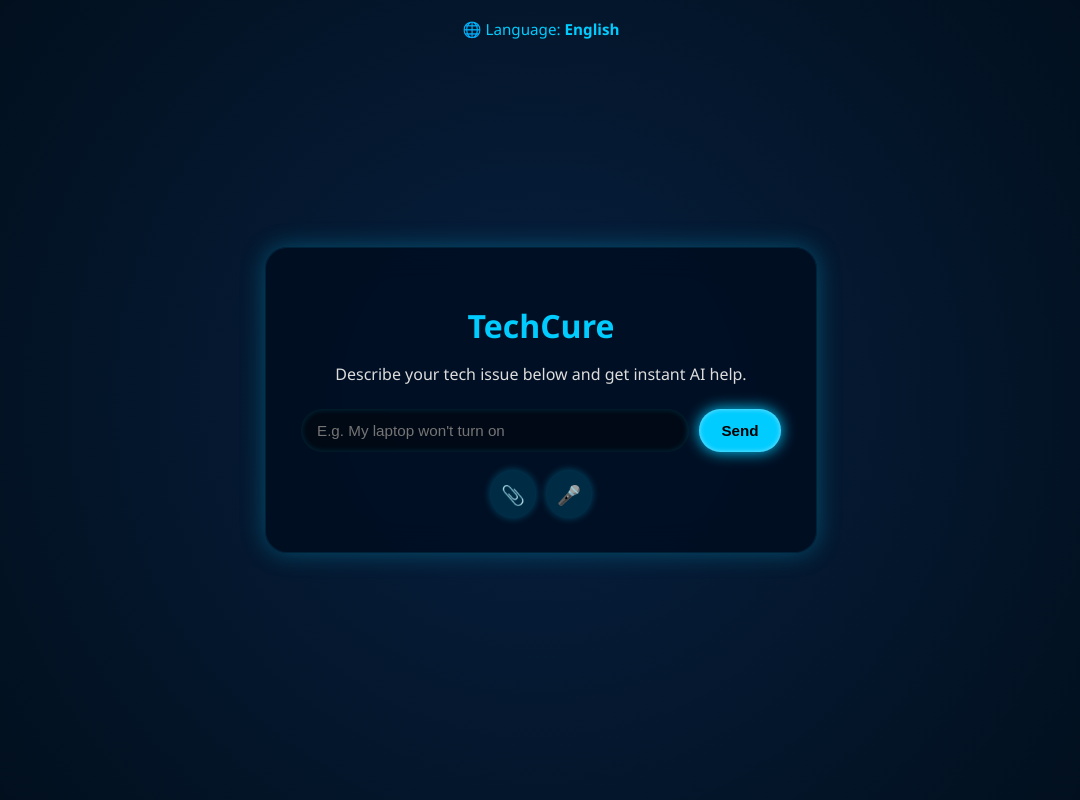
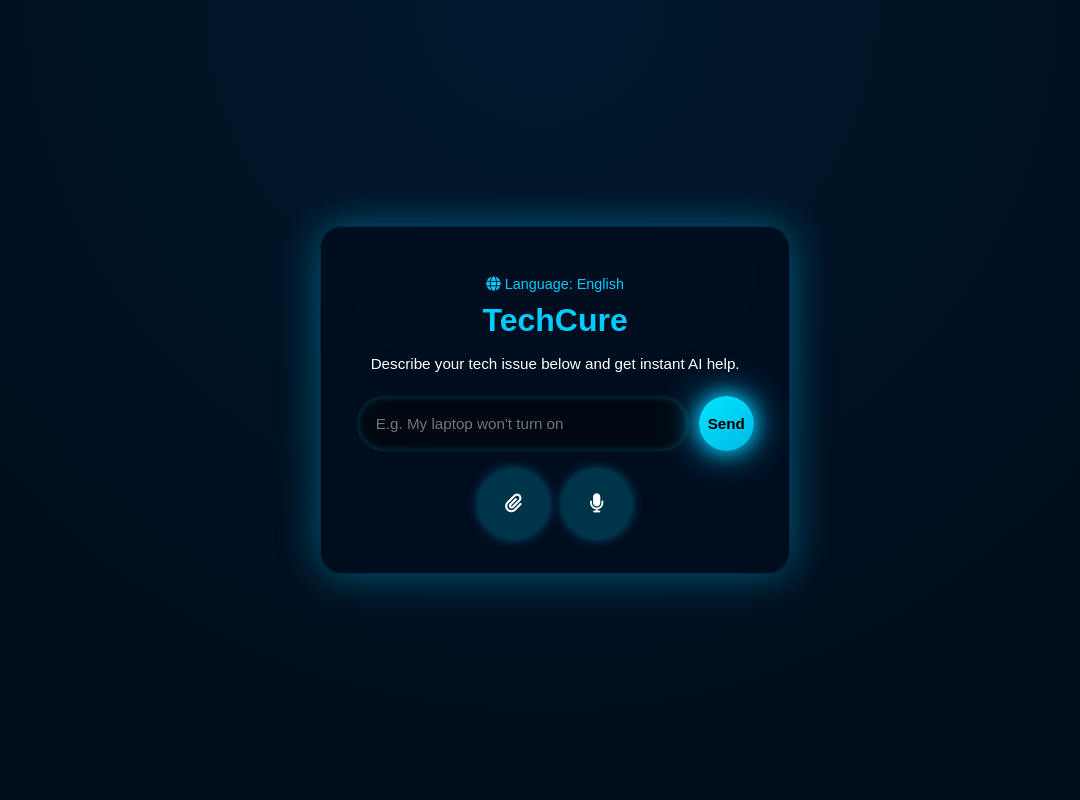
Before and after one commit to Rayyan-Hafeez/fix-my-tech, a website: page public/index.html in a window 1280 px wide. Shown: the whole page, without its empty margins (99-1179 px from the left). Drawn offline with Linux system fonts and the light colour scheme.

Commit message:
more improvement

```diff
--- a/public/index.html
+++ b/public/index.html
@@ -5,31 +5,25 @@
     <meta name="viewport" content="width=device-width, initial-scale=1.0">
     <title>TechCure</title>
     <link rel="stylesheet" href="style.css">
+    <link rel="stylesheet" href="https://cdnjs.cloudflare.com/ajax/libs/font-awesome/6.5.0/css/all.min.css">
 </head>
 <body>
+    <div class="container">
+        <div class="chat-wrapper">
+            <p class="lang"><i class="fa-solid fa-globe"></i> <span>Language:</span> English</p>
+            <h1 class="title">TechCure</h1>
+            <p class="subtitle">Describe your tech issue below and get instant AI help.</p>
 
-  <!-- Language Selector -->
-  <div id="language-select">
-    🌐 <span>Language:</span> <strong>English</strong>
-  </div>
-
-  <!-- Main Card -->
-  <div class="chat-wrapper">
-    <h1>TechCure</h1>
-    <p>Describe your tech issue below and get instant AI help.</p>
-
-    <div class="input-area">
-      <input id="question" type="text" placeholder="E.g. My laptop won't turn on">
+            <div class="input-container">
+                <input type="text" id="question" placeholder="E.g. My laptop won't turn on">
                 <button id="sendBtn">Send</button>
             </div>
 
-    <div class="icon-buttons">
-      <label for="file-upload" class="icon-btn">📎</label>
-      <input type="file" id="file-upload">
-      <span class="icon-btn">🎤</span>
+            <div class="icon-row">
+                <div class="icon-btn"><i class="fa-solid fa-paperclip"></i></div>
+                <div class="icon-btn"><i class="fa-solid fa-microphone"></i></div>
             </div>
         </div>
-
-  <script src="script.js"></script>
+    </div>
 </body>
 </html>
--- a/public/style.css
+++ b/public/style.css
@@ -1,109 +1,121 @@
-/* Base Layout */
+/* Page background */
 body {
     margin: 0;
-  font-family: 'Segoe UI', sans-serif;
-  background: radial-gradient(circle at center, #071f3f, #010e1a);
-  color: #fff;
+    font-family: Arial, sans-serif;
+    background: radial-gradient(circle at top, #00182e, #000c18);
     display: flex;
     justify-content: center;
     align-items: center;
     height: 100vh;
+    color: white;
 }
 
-/* Language Selector */
-#language-select {
-  position: absolute;
-  top: 1.2rem;
-  color: #00ccff;
-  font-size: 0.95rem;
-  font-weight: 500;
+/* Container */
+.container {
+    text-align: center;
 }
 
-/* Card Wrapper */
+/* Card wrapper */
 .chat-wrapper {
-  background: rgba(0, 14, 32, 0.85);
+    background: rgba(0, 14, 32, 0.9);
     padding: 2.2rem;
     border-radius: 22px;
-  box-shadow: 0 0 25px rgba(0, 204, 255, 0.3);
-  backdrop-filter: blur(15px);
-  text-align: center;
+    box-shadow: 0 0 40px rgba(0, 204, 255, 0.4);
+    backdrop-filter: blur(18px);
     width: 90%;
     max-width: 480px;
-  border: 1px solid rgba(0, 204, 255, 0.1);
+    border: 1px solid rgba(0, 204, 255, 0.15);
 }
 
-/* Headings */
-.chat-wrapper h1 {
+/* Language text */
+.lang {
+    font-size: 0.9rem;
+    margin-bottom: 10px;
     color: #00ccff;
-  margin-bottom: 0.4rem;
 }
 
-.chat-wrapper p {
-  color: #ddd;
+/* Title */
+.title {
+    font-size: 2rem;
+    font-weight: bold;
+    color: #00ccff;
+    margin: 0;
+}
+
+/* Subtitle */
+.subtitle {
+    font-size: 0.95rem;
     margin-bottom: 1.5rem;
 }
 
-/* Input Area */
-.input-area {
+/* Input + Button container */
+.input-container {
     display: flex;
-  gap: 0.6rem;
-  margin-bottom: 1.2rem;
+    gap: 10px;
+    justify-content: center;
 }
 
+/* Input field */
 #question {
     flex: 1;
-  padding: 0.8rem 1rem;
+    padding: 0.85rem 1.2rem;
     border-radius: 50px;
     border: none;
-  background: rgba(0, 0, 0, 0.4);
+    background: rgba(0, 0, 0, 0.45);
     color: white;
     font-size: 0.95rem;
     outline: none;
-  box-shadow: inset 0 0 6px rgba(0, 204, 255, 0.2);
+    box-shadow: inset 0 0 8px rgba(0, 204, 255, 0.3),
+                0 0 4px rgba(255, 255, 255, 0.05);
 }
 
-/* Send Button */
+/* Send Button (Circular + Glow) */
 #sendBtn {
-  background: #00ccff;
+    background: linear-gradient(145deg, #00e6ff, #00b8e6);
     border: none;
-  padding: 0.75rem 1.4rem;
-  border-radius: 50px;
+    width: 55px;
+    height: 55px;
+    border-radius: 50%;
     color: #000;
     font-weight: bold;
     cursor: pointer;
     font-size: 0.95rem;
-  box-shadow: 0 0 15px #00ccff, inset 0 0 5px rgba(255,255,255,0.5);
+    box-shadow: 0 0 20px #00ccff,
+                0 0 40px rgba(0, 204, 255, 0.8);
     transition: all 0.25s ease-in-out;
 }
 
 #sendBtn:hover {
-  background: #00b3e6;
-  box-shadow: 0 0 20px #00ccff, inset 0 0 7px rgba(255,255,255,0.5);
+    background: linear-gradient(145deg, #00d0ff, #00a8cc);
+    box-shadow: 0 0 25px #00ccff,
+                0 0 50px rgba(0, 204, 255, 1);
 }
 
-/* Icon Buttons */
-.icon-buttons {
+/* Icon row */
+.icon-row {
+    margin-top: 1.2rem;
     display: flex;
+    gap: 15px;
     justify-content: center;
-  gap: 0.8rem;
 }
 
+/* Icon buttons */
 .icon-btn {
     cursor: pointer;
     font-size: 1.2rem;
-  background: rgba(0, 204, 255, 0.15);
+    background: rgba(0, 204, 255, 0.2);
     border-radius: 50%;
-  padding: 0.6rem;
-  box-shadow: 0 0 8px rgba(0, 204, 255, 0.4);
+    padding: 0.7rem;
+    width: 46px;
+    height: 46px;
+    display: flex;
+    justify-content: center;
+    align-items: center;
+    box-shadow: 0 0 12px rgba(0, 204, 255, 0.5);
     transition: 0.25s;
 }
 
 .icon-btn:hover {
-  background: rgba(0, 204, 255, 0.25);
-  box-shadow: 0 0 15px rgba(0, 204, 255, 0.6);
+    background: rgba(0, 204, 255, 0.3);
+    box-shadow: 0 0 20px rgba(0, 204, 255, 0.7);
 }
-
-/* Hide File Input */
-#file-upload {
-  display: none;
-}
```
Lines whose indentation alone changed are shown as unchanged.
